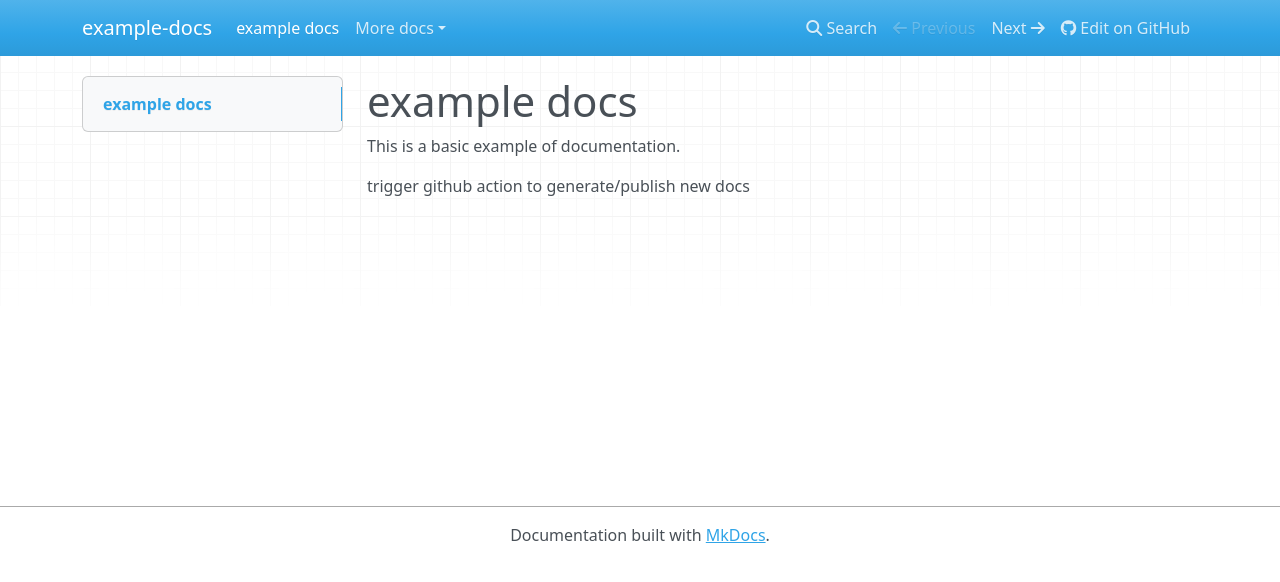
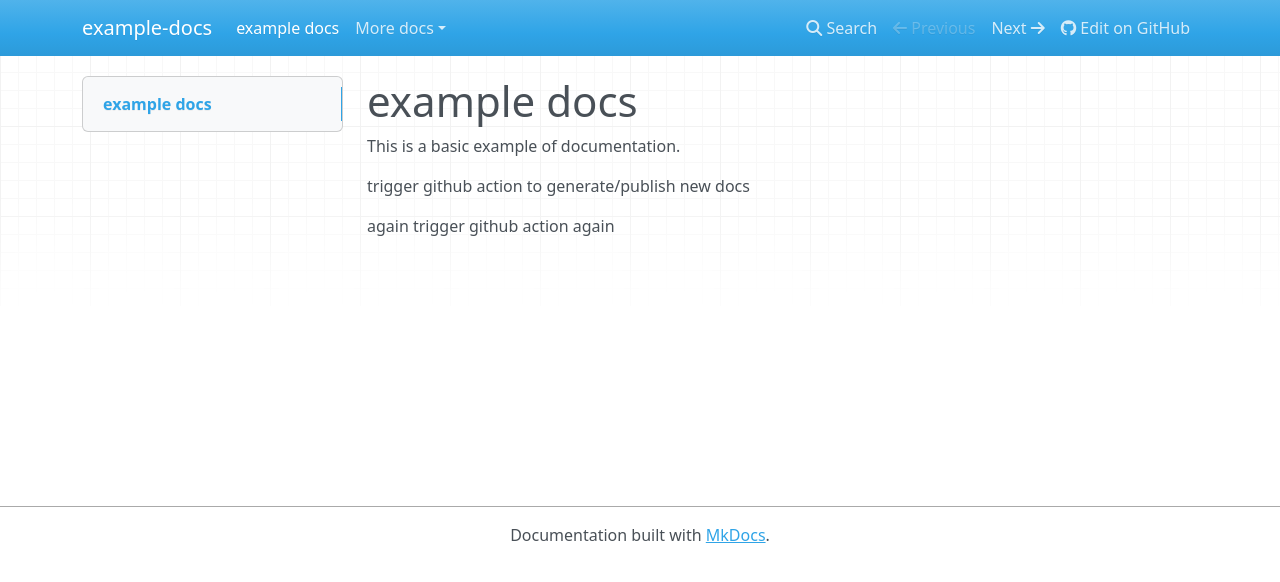
Before and after one commit to bchen528/backstage-test, an MkDocs documentation site: the page built from docs/index.md, in a window 1280 px wide. Shown: the top 582 px of the page. Built offline with MkDocs 1.6.1, drawn with Linux system fonts in a browser that asks for light colours; nearby versions of some CDN libraries.

Commit message:
Trigger GA

```diff
--- a/docs/index.md
+++ b/docs/index.md
@@ -3,3 +3,5 @@
 This is a basic example of documentation.
 
 trigger github action to generate/publish new docs
+
+again trigger github action again
```
